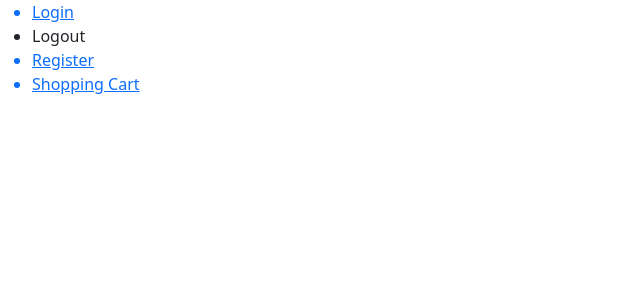
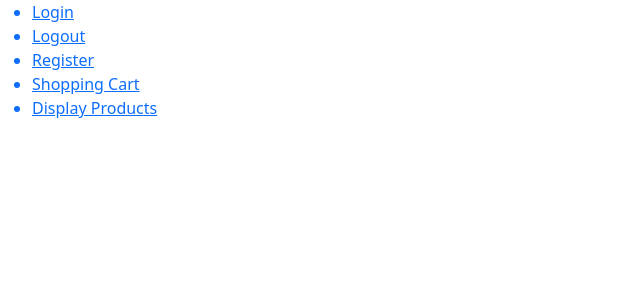
Before and after one commit to lottguthrie/Toboggan_Ecommerce, a React (Create React App) app: page / in a window 1280 px wide. Shown: the top 300 px of the page, without its empty margins (0-640 px from the left). Built offline with nearby package versions, Linux system fonts and the light colour scheme.

Commit message:
Commit to merge branches of project

```diff
--- a/package.json
+++ b/package.json
@@ -11,6 +11,7 @@
     "bootstrap": "^5.1.3",
     "jwt-decode": "^3.1.2",
     "react": "^17.0.2",
+    "react-bootstrap": "^2.0.2",
     "react-dom": "^17.0.2",
     "react-router-dom": "^6.0.2",
     "react-scripts": "4.0.3",
--- a/src/components/App.jsx
+++ b/src/components/App.jsx
@@ -85,7 +85,7 @@ class App extends Component {
                         <Route path='/login' element={<Login />} />
                         <Route path='/logout' element={<Logout />} />
                         <Route path='/shoppingcart' element={<Shoppingcart/>} />
-                        <Route path='/displayproducts' element={<DisplayProducts/>} />
+                        <Route path='/displayproducts' element={<DisplayProducts products={this.state.products}/>} />
 
                     </Routes>
                     {/* <Search getProduct={this.getProduct} /> */}
--- a/src/components/DisplayProducts/DisplayProducts.jsx
+++ b/src/components/DisplayProducts/DisplayProducts.jsx
@@ -1,12 +1,13 @@
 import React from 'react';
 import './DisplayProducts.css';
 import { Link as RouterLink } from "react-router-dom";
+import Table from 'react-bootstrap/Table';
 
 const DisplayProducts = (props) => {
 
         return (
             <div>
-            <table className="table-container">
+            <Table className="Product Display">
                 <thead>
                     <tr>
                         <th> Name </th>
@@ -30,7 +31,7 @@ const DisplayProducts = (props) => {
                         </tbody>
                     )
                 })}
-            </table>
+            </Table>
         </div>
     );
 };
--- a/src/components/Navbar/Navbar.jsx
+++ b/src/components/Navbar/Navbar.jsx
@@ -17,14 +17,17 @@ function NavBar() {
                 <RouterLink to="/login">
                     <li>Login</li>
                 </RouterLink>
-
+                <RouterLink to="/logout">
                     <li>Logout</li>
-
+                </RouterLink>
                 <RouterLink to="/register">
                     <li>Register</li>
                 </RouterLink>
                 <RouterLink to="/shoppingcart">
                     <li>Shopping Cart</li>
+                </RouterLink>
+                <RouterLink to="/displayproducts">
+                    <li>Display Products</li>
                 </RouterLink>
             </ul>
         </nav>
```
Also changed, not shown: 1 other file (tests, documents, lock files or other folders).
